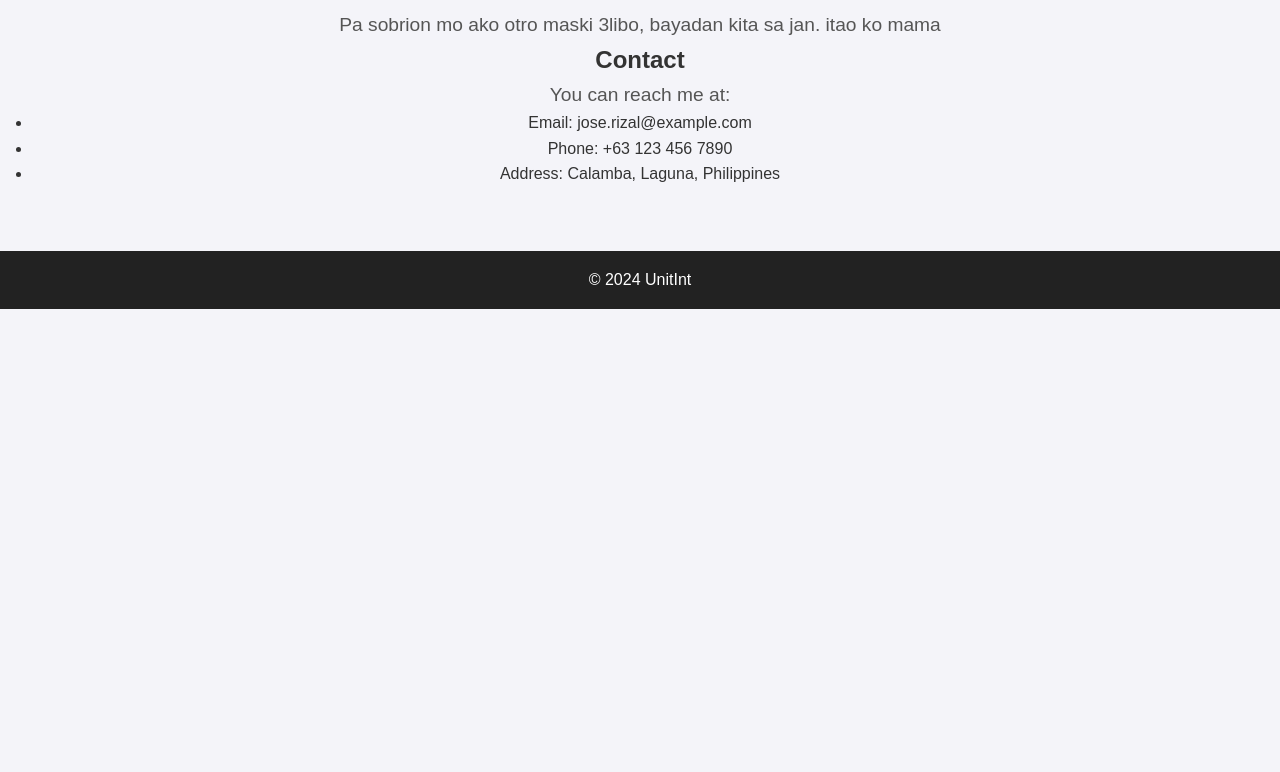
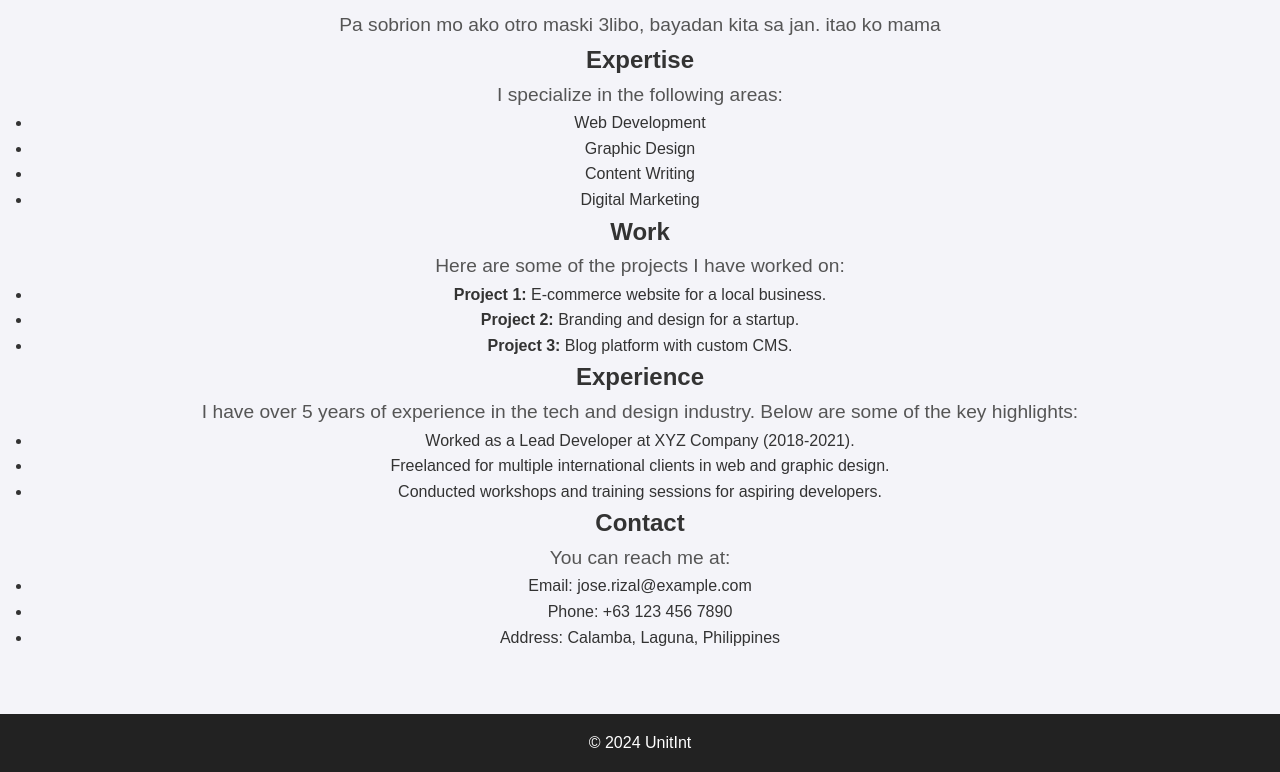
Before and after one commit to unitint/unitint.github.io, a plain HTML site: page index.html in a window 1280 px wide. Shown: the part 172-944 px from the top of the page. Before the commit the page ends 800 px from the top, so only its background shows below. Drawn offline with Linux system fonts and the light colour scheme.

Commit message:
try add content every navvar

```diff
--- a/index.html
+++ b/index.html
@@ -11,7 +11,7 @@
 <body>
     <header>
         <nav class="navbar">
-            <div class="logo">John Emman Isuga</div>
+            <div class="logo">Jose Rizal</div>
             <ul class="nav-links">
                 <li><a href="#home" class="active">Home</a></li>
                 <li><a href="#expertise">Expertise</a></li>
@@ -26,6 +26,37 @@
         <section id="home">
             <h1>Welcome to My Page!</h1>
             <p>Pa sobrion mo ako otro maski 3libo, bayadan kita sa jan. itao ko mama</p>
+        </section>
+
+        <section id="expertise">
+            <h2>Expertise</h2>
+            <p>I specialize in the following areas:</p>
+            <ul>
+                <li>Web Development</li>
+                <li>Graphic Design</li>
+                <li>Content Writing</li>
+                <li>Digital Marketing</li>
+            </ul>
+        </section>
+
+        <section id="work">
+            <h2>Work</h2>
+            <p>Here are some of the projects I have worked on:</p>
+            <ul>
+                <li><strong>Project 1:</strong> E-commerce website for a local business.</li>
+                <li><strong>Project 2:</strong> Branding and design for a startup.</li>
+                <li><strong>Project 3:</strong> Blog platform with custom CMS.</li>
+            </ul>
+        </section>
+
+        <section id="experience">
+            <h2>Experience</h2>
+            <p>I have over 5 years of experience in the tech and design industry. Below are some of the key highlights:</p>
+            <ul>
+                <li>Worked as a Lead Developer at XYZ Company (2018-2021).</li>
+                <li>Freelanced for multiple international clients in web and graphic design.</li>
+                <li>Conducted workshops and training sessions for aspiring developers.</li>
+            </ul>
         </section>
 
         <section id="contact">
```
